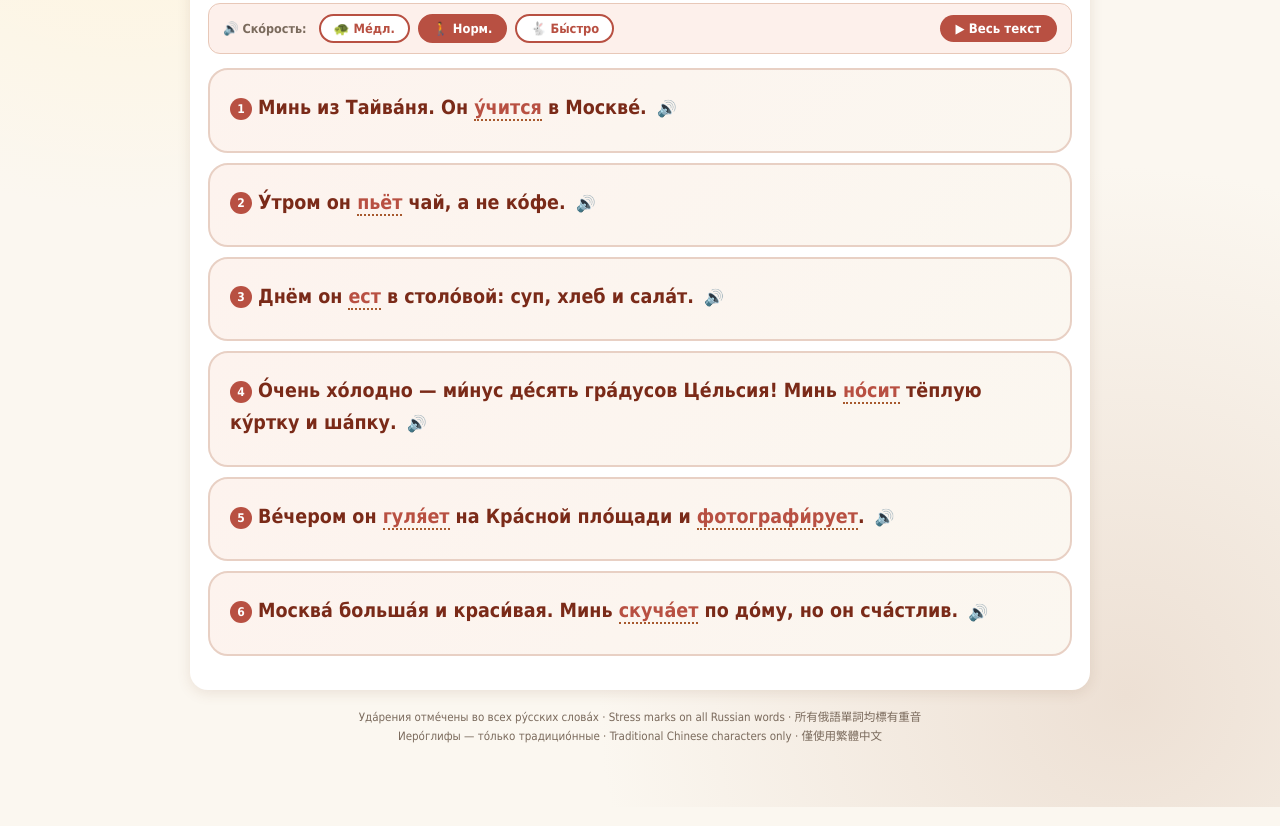
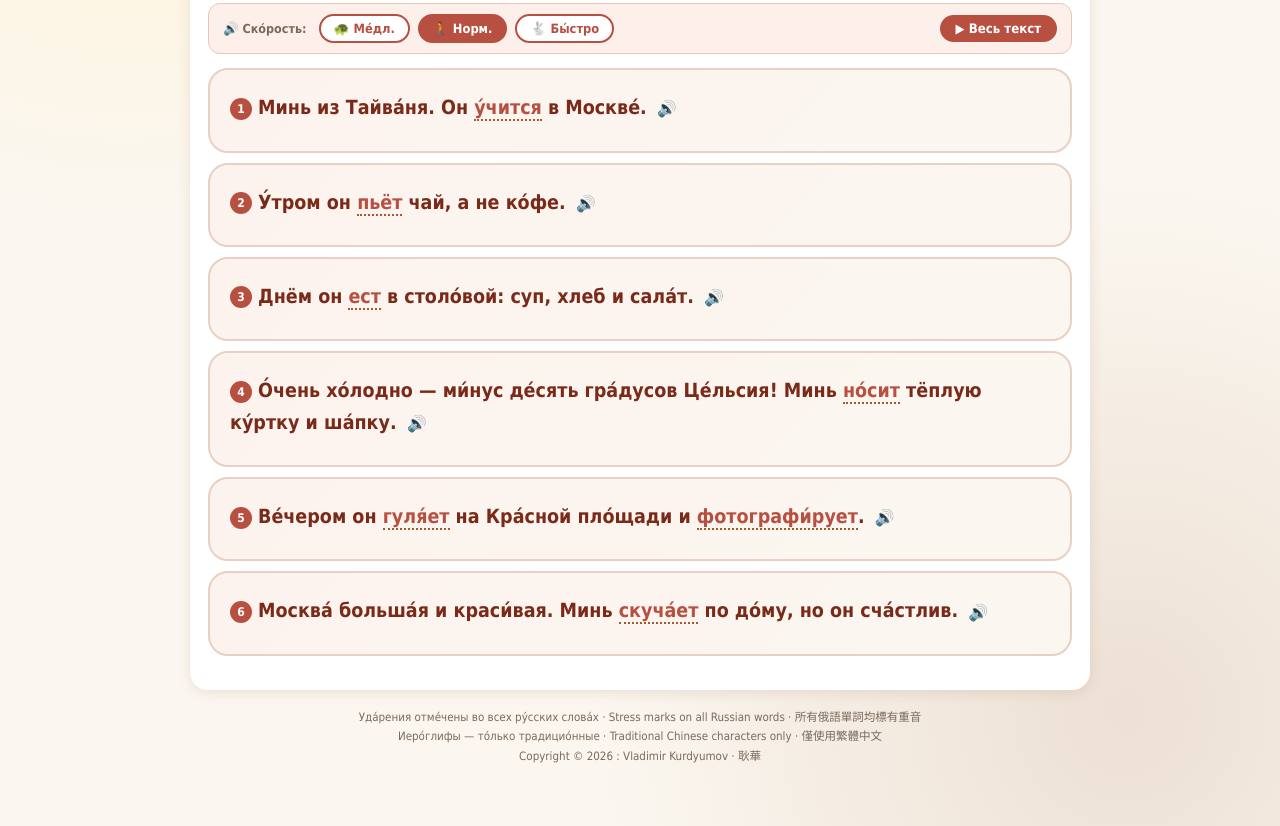
Before and after one commit to collegeorient-netizen/Leeson-16-Extended, a plain HTML site: page index.html in a window 1280 px wide. Shown: the part 310-1136 px from the top of the page. Drawn offline with Linux system fonts and the light colour scheme.

Commit message:
index.html

```diff
--- a/index.html
+++ b/index.html
@@ -722,7 +722,8 @@
 
 <footer>
   Уда́рения отме́чены во всех ру́сских слова́х · Stress marks on all Russian words · 所有俄語單詞均標有重音<br>
-  Иеро́глифы — то́лько традицио́нные · Traditional Chinese characters only · 僅使用繁體中文
+  Иеро́глифы — то́лько традицио́нные · Traditional Chinese characters only · 僅使用繁體中文<br>
+  Copyright © 2026 : Vladimir Kurdyumov  · 耿華
 </footer>
 </div>
 
```
